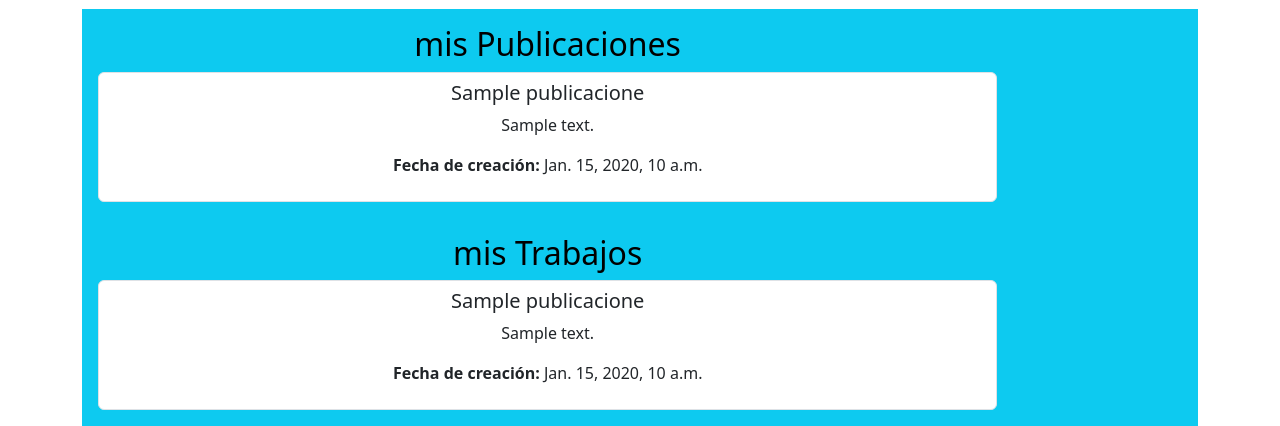
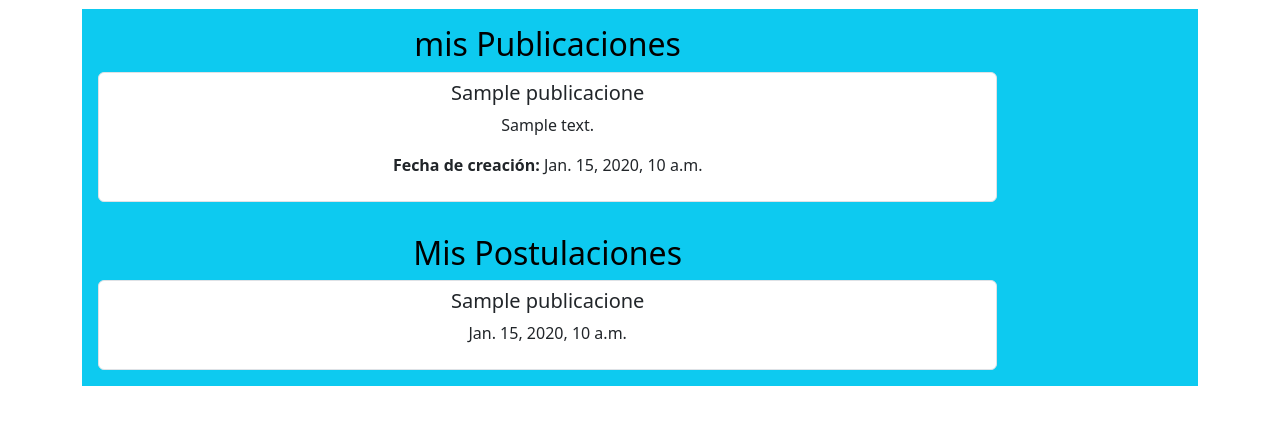
Before and after one commit to Freckus/Techmarket, a Django app: page /profile/ in a window 1280 px wide. Shown: the part 764-1190 px from the top of the page. After the commit the page ends 1150 px from the top, so only its background shows below. Run offline with Django 5.2, Linux system fonts and the light colour scheme; a user stored in the database is signed in; tables that the repository leaves empty hold one stand-in row (values such as "Sample post"); grey boxes marked "Sample" are stand-in pictures.

Commit message:
Listar mis trabajos y mis postulaciones

```diff
--- a/marketplace/views.py
+++ b/marketplace/views.py
@@ -10,6 +10,7 @@ from .forms import PublicacionForm
 from .forms import PostulacionPostForm
 from .models import Publicaciones
 from .models import UserInfo
+from .models import Postulante
 from django.contrib.sessions.models import Session
 from django.views import View
 from django.utils import timezone
@@ -52,9 +53,11 @@ def RegisterUser(request):
 def ProfileUser(request):
     profile = UserInfo.objects.get(IdUser=request.user)
     publicaciones = Publicaciones.objects.filter(UsuarioCreador=request.user)
+    postulaciones=Postulante.objects.filter(usuario=request.user)
     data = {
         'UserInfo': [profile],
-        'Publicaciones': publicaciones
+        'Publicaciones': publicaciones,
+        'Postulante': postulaciones
     }
     return render(request, 'templatesApp/Perfil.html', data)
 ####################################################################################################
--- a/templates/templatesApp/Perfil.html
+++ b/templates/templatesApp/Perfil.html
@@ -147,16 +147,15 @@
     <div class="container text-center text-bg-info p-3">
       <div class="row">
         <div class="col-10">
-          <h2>mis Trabajos  </h2>
+          <h2>Mis Postulaciones  </h2>
 
-          {% if Publicaciones %}
+          {% if Postulante %}
             <ul class="list-group">
-              {% for publicacion in Publicaciones %}
+              {% for postulaciones in Postulante %}
                 <li class="list-group-item">
-                  <h5>{{ publicacion.Titulo }}</h5>
-                  <p>{{ publicacion.Descripcion }}</p>
-                  <p><strong>Fecha de creación:</strong> {{ publicacion.FechaCreacion }}</p>
-                  <!-- Puedes agregar más campos según lo necesites -->
+                  <h5>{{ postulaciones.publicacion}}</h5>
+                  <p>{{ postulaciones.FechaPostulacion }}</p>
+                   <!-- Puedes agregar más campos según lo necesites -->
                 </li>
               {% endfor %}
             </ul>
```
